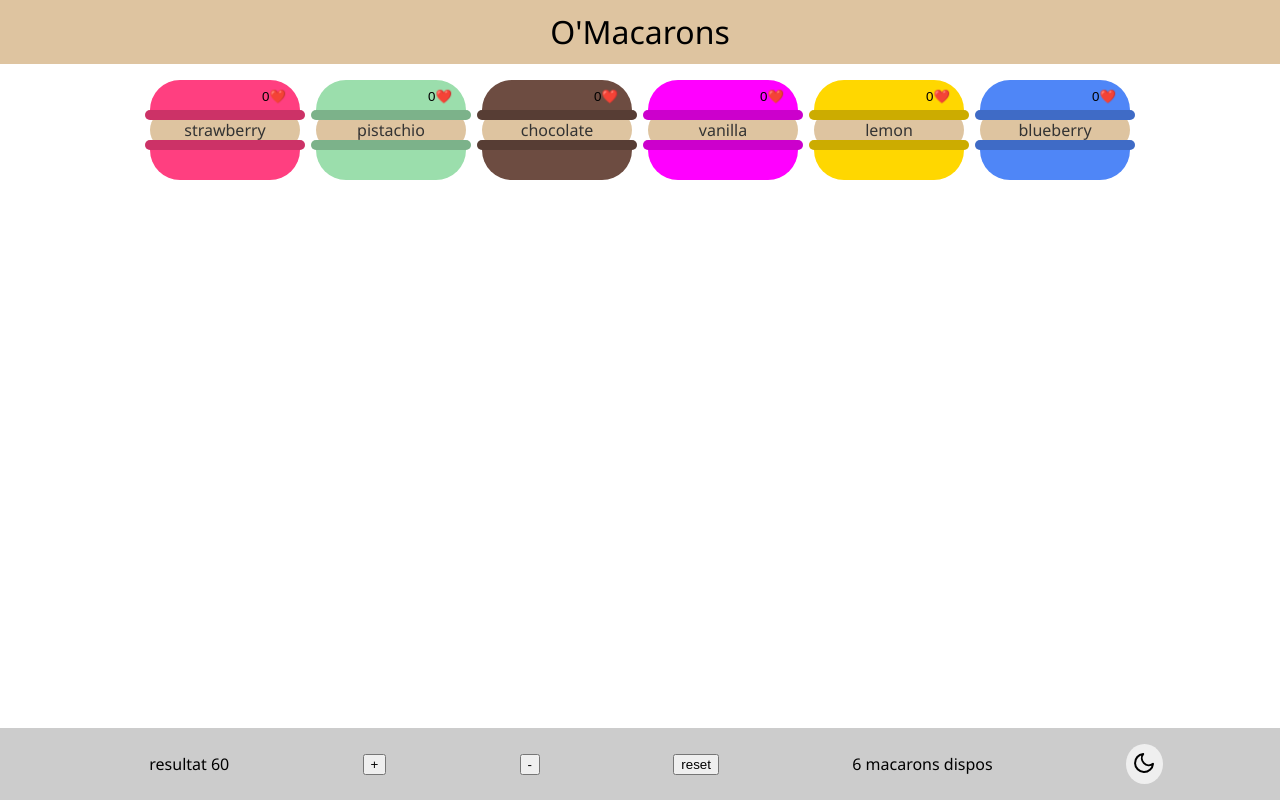
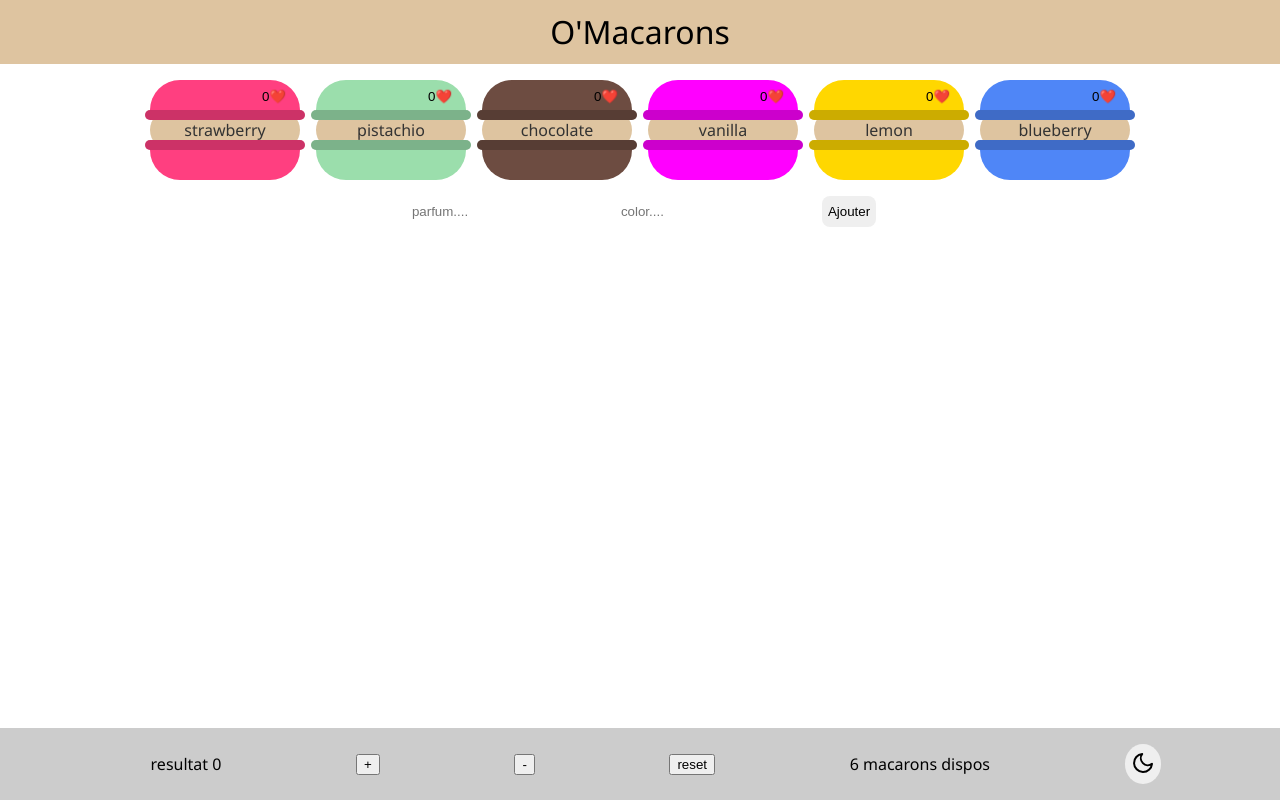
Before and after one commit to O-clock-Kyoto/omacarons-with-router, a React (Vite) app: page / in a window 1280 px wide. Built offline with nearby package versions, Linux system fonts and the light colour scheme.

Commit message:
ajout d'un formulaire pour créer un nouveau macaron dans le state (les macarons sont dans le state de App)

```diff
--- a/biome.json
+++ b/biome.json
@@ -34,7 +34,7 @@
         "noUnusedVariables": "error"
       }
     },
-    "ignore": ["dist"]
+    "ignore": ["dist", "node_modules"]
   },
   "javascript": {
     "formatter": {
--- a/src/components/App.scss
+++ b/src/components/App.scss
@@ -28,6 +28,23 @@
   gap: 1rem;
 }
 
+.form {
+  display: flex;
+  justify-content: center;
+  gap: 1rem;
+
+  &__input {
+    padding: 0.5rem;
+    border-radius: 0.5rem;
+    border: none;
+  }
+
+  &__btn {
+    border-radius: 0.5rem;
+    border: none;
+  }
+}
+
 
 .darkmode {
   border: none;
--- a/src/components/App.tsx
+++ b/src/components/App.tsx
@@ -5,8 +5,8 @@ import { useState } from 'react';
 import Macaron from './Macaron';
 import Footer from './Footer';
 
-// import du tableau de données
-import macaronList from '../data/macarons';
+// import du tableau de données : on va devoir le placer dans un state, car on veut qu'il evolue et que l'affichage evolue avec lui !!!
+import data from '../data/macarons';
 
 // import du style du composant App
 import './App.scss';
@@ -18,6 +18,11 @@ function App() {
   // mais Footer a besoin de isDark et setIDark car le bouton qui modifie le state est dans Footer
   // c'est un etat partagé car on fait passer sa valeur ou son setter à un sous composant
   const [isDark, setDark] = useState(false);
+
+  // STATE pour stocker les macarons, valeur initiale, le tableau des data
+  // ce tableau du state est utilisé pour le map pour afficher les macarons dans le JSX
+  // quand on va valider le form, on va ajouter une entrée dans le tableau et le composant va refaire son rendu ave cun macarons de plus !
+  const [macaronList, setMacaronList] = useState(data);
 
   return (
     <div className={isDark ? 'app app--dark' : 'app'}>
@@ -39,6 +44,81 @@ function App() {
         }
       </main>
 
+      <form
+        className="form"
+        // depuis React 19 on peut utiliser direct la prop action et dans la callback on reçoit direct en param le formData et ça fait le preventDefault tout seul
+        action={(formData) => {
+          // formData.get renvoie pas une string mais un FormDataEntryValue | null
+          // on précise que c'est une string avec "as string" parmis null, file ou string
+          const flavourFromForm = formData.get('parfum') as string;
+
+          // on créé un tableau d'ids
+          const idsTab = macaronList.map((macaron) => macaron.id);
+          // on prend le plus grand avec math.max
+          const biggestId = Math.max(...idsTab);
+          console.log(biggestId);
+
+          // creation d'un nouvel objet macaron
+          const newMac = {
+            id: biggestId + 1,
+            // flavour doit contenir une string
+            flavour: flavourFromForm,
+            color: formData.get('color') as string,
+          };
+
+          console.log(newMac);
+
+          // on veut l'ajouter au state de app
+          // macaronList.push(newMac); -> INTERDIT de MUTER LE STATE
+          // on va utiliser le setter setMacaronList sinon y'a pas de nouveau rendu
+          // le setter si on lui donne la meme valeur qu'avant il ne refait pas de rendu
+          // or si on lui file macaronList, meme si y'a une nouvelle ligne dedans c'est le meme tableau qu'avant
+          // le setter fait une comparaison de surface entre le tableau qu'on lui file et le tableau que y'a dans le state, là il voit que c'est le meme, il va pas check en profondeur si y'a des lignes en + donc il refait pas le rendu
+
+          // on doit créer un nouveau tableau
+          const newMacaronsTab = [
+            // deverser les anciens macarons avec le spread opérator, le spread copie les lignes du tableau macaronList, dans le nouveau tableau newMacaronsTab
+            ...macaronList,
+            // et à la fin j'ajoute le nouveau
+            newMac,
+          ];
+
+          // on file bien au setter un tout nouveau tableau comme ça il verra que c'est pas la meme ref et il refera le rendu !
+          setMacaronList(newMacaronsTab);
+        }}
+        // vielle méthode
+        //</div>onSubmit={(event) => {
+        // submit du form recharge la page : ce qu'on ne veut pas !! on est en SPA on a qu'une page , on veut pas refaire de requete au serveur front sinon on perd les données qu'il y a dans le state
+        //event.preventDefault();
+        // ajouter une ligne dans le tableau des macarons!
+        // on recuperer le event.currentTarget -> le formulaire !!!
+        // avec currentTarget on sait que c'est le form
+        // c'est important en TS pour que myform soit bien typé (un HTMLFormElement)
+        //const myform = event.currentTarget;
+        // on créé un formdata à partir de notre forumaire
+        //const myformdata = new FormData(myform);
+        // on recupere la valeur de l'input parfum avec la méthode get du formData
+        //const parfum = myformdata.get('parfum');
+        //console.log(parfum);
+        //}}
+      >
+        <input
+          className="form__input"
+          type="text"
+          placeholder="parfum...."
+          name="parfum"
+        />
+        <input
+          className="form__input"
+          type="text"
+          placeholder="color...."
+          name="color"
+        />
+        <button className="form__btn" type="submit">
+          Ajouter
+        </button>
+      </form>
+
       <Footer
         /* Le sous composant Footer à 3 props */
         macaronList={macaronList}
--- a/src/components/Footer.tsx
+++ b/src/components/Footer.tsx
@@ -22,7 +22,7 @@ function Footer({ macaronList, isDark, setDark }: IFooterProps) {
   // STATE pour stocker le compteur du footer
   // c'est un etat local au composant footer
   // si il est modifier il n'y a que footer qui refait son rendu
-  const [count, setCount] = useState(60);
+  const [count, setCount] = useState(0);
 
   // return juste le JSX du footer
   return (
@@ -40,6 +40,9 @@ function Footer({ macaronList, isDark, setDark }: IFooterProps) {
           // ATTENTION on ne doit jamais modifier le state directement
           // count = count + 1 --> INTERDIT !!!
           setCount(count + 1);
+
+          // si je log ici le count il sera tjs à zéro: le setter ne change pas tout de suite la valeur du state mais il le changera que dans la prochaine execution du composant
+          console.log(count);
         }}
         type="button"
       >
```
